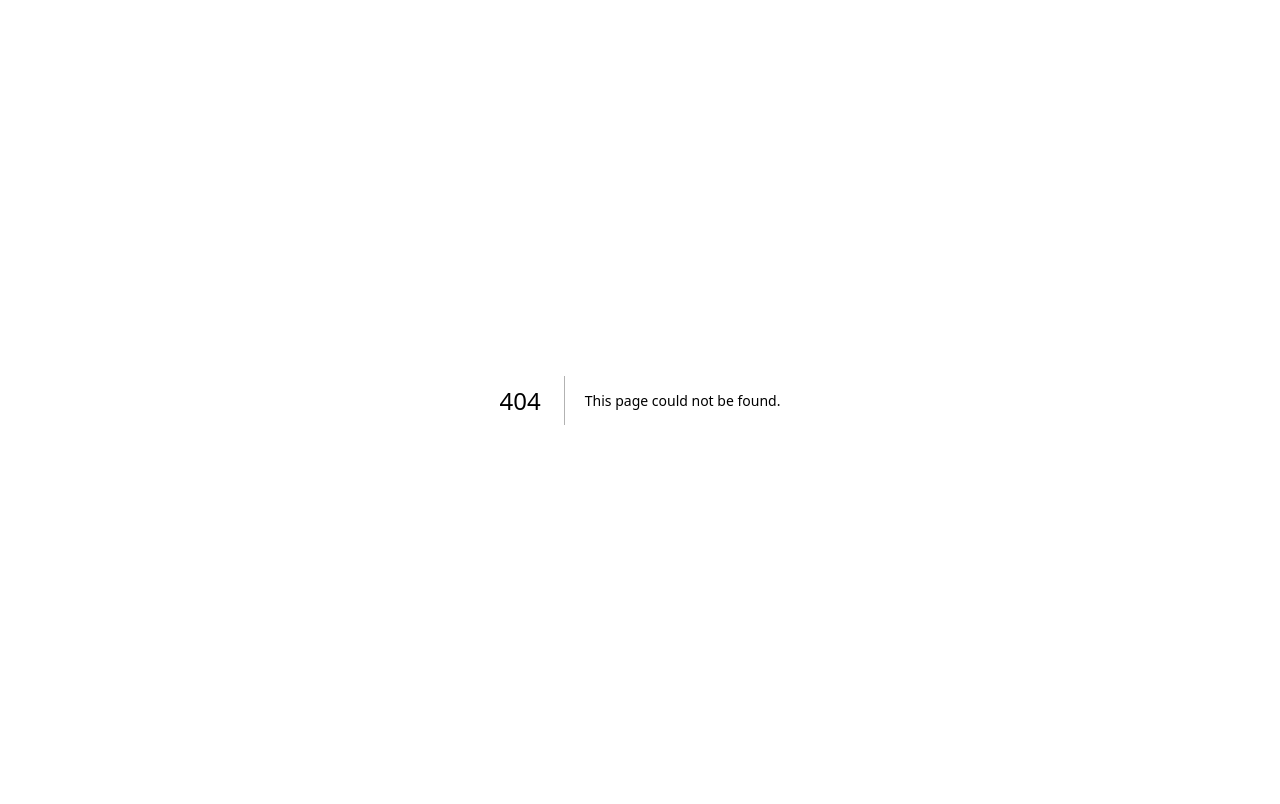
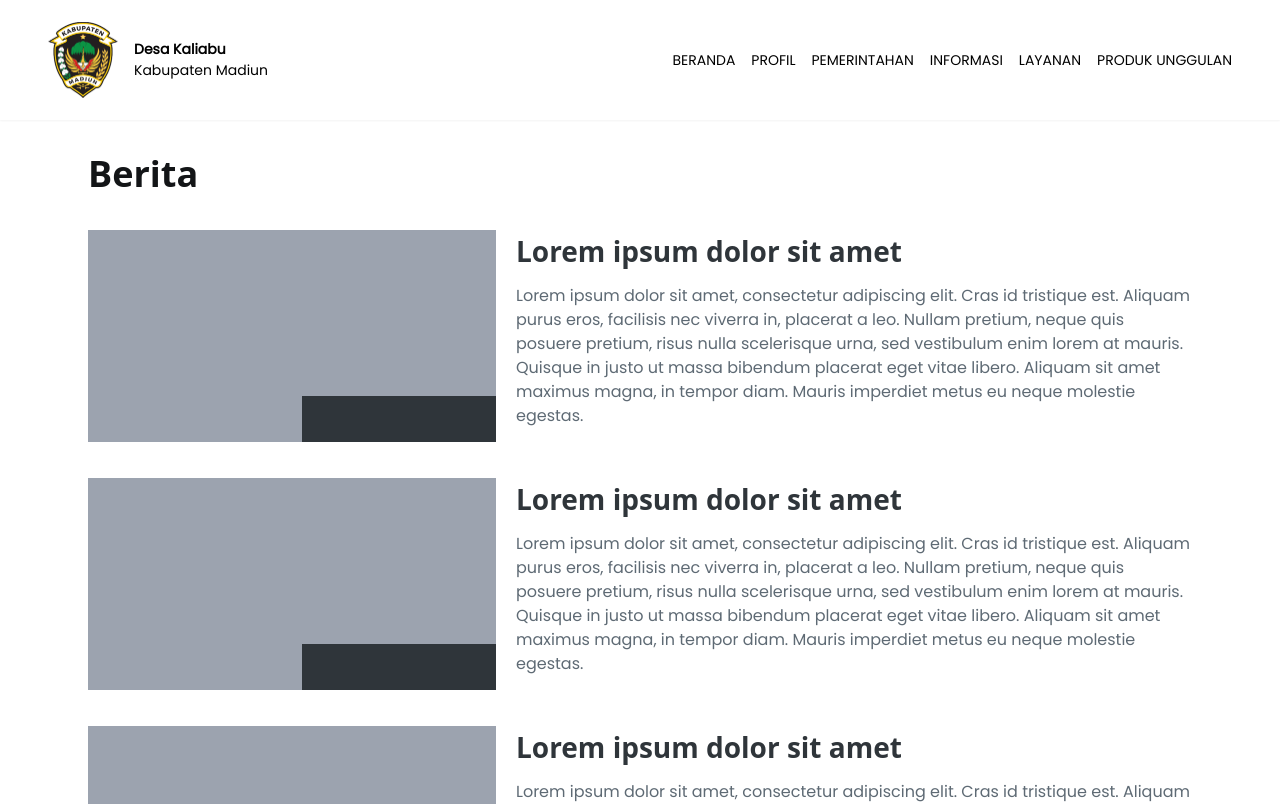
Before and after one commit to fahmigutawan/Next-KaliabuMadiun, a Next.js app: page /u/information/news in a window 1280 px wide. Before the commit this address had no page. Shown: the top 804 px of the page. Built offline with nearby package versions, Linux system fonts and the light colour scheme.

Commit message:
update ui

```diff
--- /dev/null
+++ b/src/app/u/information/news/[id]/page.tsx
@@ -0,0 +1,18 @@
+'use client'
+
+const NewsDetailPage = () => {
+  return (
+    <div className="px-[5.5rem] py-[2rem]">
+      <h2 className="text-secondary900 text-4xl font-bold mb-[53px]">Berita 1</h2>
+      <div className="w-full flex items-center justify-center mb-[4rem]">
+        <div className="bg-gray-400 w-[37.5rem] h-[17.7rem] text-center"></div>
+      </div>
+      <p className="whitespace-pre-line">{`
+      Lorem ipsum dolor sit amet, consectetur adipiscing elit. Curabitur faucibus ipsum orci, eget volutpat nulla porta at. Ut sit amet erat nec massa ornare sagittis. Mauris pulvinar velit quis vulputate ornare. Vivamus et dolor nec nisi convallis dapibus quis ut nunc. Fusce eget nulla fermentum, pellentesque nisi nec, maximus lorem. Duis eget dui maximus, congue diam ut, vulputate urna. Donec mollis risus nec metus fringilla, non pellentesque urna feugiat. Sed rutrum tincidunt sem, semper tempor ante luctus quis. Mauris feugiat venenatis velit, et blandit lorem maximus facilisis.
+
+      Lorem ipsum dolor sit amet, consectetur adipiscing elit. Curabitur faucibus ipsum orci, eget volutpat nulla porta at. Ut sit amet erat nec massa ornare sagittis. Mauris pulvinar velit quis vulputate ornare. Vivamus et dolor nec nisi convallis dapibus quis ut nunc. Fusce eget nulla fermentum, pellentesque nisi nec, maximus lorem. Duis eget dui maximus, congue diam ut, vulputate urna. Donec mollis risus nec metus fringilla, non pellentesque urna feugiat. Sed rutrum tincidunt sem, semper tempor ante luctus quis. Mauris feugiat venenatis velit, et blandit lorem maximus facilisis.`}</p>
+    </div>
+  )
+}
+
+export default NewsDetailPage
--- /dev/null
+++ b/src/app/u/information/news/page.tsx
@@ -0,0 +1,32 @@
+'use client'
+import Link from 'next/link'
+import { usePathname } from 'next/navigation'
+
+const Card = () => {
+    return (
+        <div className='flex flex-row gap-5'>
+            <Link href={"/u/information/news/berita1"} className='relative bg-gray-400 w-[408px] h-[212px]'>
+                <div className='absolute bottom-0 right-0 bg-secondary800 w-[194px] h-[46px]'></div>
+            </Link>
+            <div className='flex-1'>
+                <h3 className='text-secondary800 font-semibold text-[28px] mb-3'>Lorem ipsum dolor sit  amet</h3>
+                <p className='text-secondary700'>Lorem ipsum dolor sit amet, consectetur adipiscing elit. Cras id tristique est. Aliquam purus eros, facilisis nec viverra in, placerat a leo. Nullam pretium, neque quis posuere pretium, risus nulla scelerisque urna, sed vestibulum enim lorem at mauris. Quisque in justo ut massa bibendum placerat eget vitae libero. Aliquam sit amet maximus magna, in tempor diam. Mauris imperdiet metus eu neque molestie egestas.</p>
+            </div>
+        </div>
+    )
+}
+
+export default function NewsPage() {
+    const pathname = usePathname()
+
+    return (
+        <div className='px-[5.5rem] py-[2.1rem]'>
+            <h2 className='mb-9 text-secondary900 font-bold text-4xl'>Berita</h2>
+            <div className='flex flex-col gap-9'>
+                {[1, 2, 3].map(data => (
+                    <Card />
+                ))}
+            </div>
+        </div>
+    );
+};
--- a/src/app/u/layout.tsx
+++ b/src/app/u/layout.tsx
@@ -21,6 +21,9 @@ export default function UserLayout({ children }: { children: React.ReactNode })
             case Routes.GovermentPage:
                 setShowNavbar(true)
                 break
+            case Routes.NewsPage:
+                setShowNavbar(true)
+                break
             case Routes.InformationPage:
                 setShowNavbar(true)
                 break
@@ -34,13 +37,18 @@ export default function UserLayout({ children }: { children: React.ReactNode })
                 setShowNavbar(false)
                 break
         }
+
+        if(pathname.startsWith(Routes.NewsPage)){
+            setShowNavbar(true)
+        }
+
     }, [pathname])
 
     return (
         <div>
             {showNavbar && <Navbar />}
             {children}
-            <Footer/>
+            <Footer />
         </div>
     )
 }
--- a/src/component/home/berita-terkini.tsx
+++ b/src/component/home/berita-terkini.tsx
@@ -13,12 +13,10 @@ export const BeritaTerkini = () => {
                     <FaRegNewspaper color='#000000' className='w-[32px] h-[32px]' />
                     <p className='text-[24px] text-black font-bold'>Berita Terkini</p>
                 </div>
-                <button
-                    onClick={() => {
-
-                    }}
-                    className='bg-transparent border border-black px-[8px] rounded hover:bg-slate-100'
-                >Lihat Lainnya</button>
+                <Link
+                    href={'/u/information/news'}
+                    className='bg-transparent border border-black px-[8px] flex items-center justify-center rounded hover:bg-slate-100'
+                >Lihat Lainnya</Link>
             </div>
             <div className='flex w-full space-x-[16px]'>
                 <div className='w-1/2'>
--- a/src/component/home/galeri-kaliabu.tsx
+++ b/src/component/home/galeri-kaliabu.tsx
@@ -12,7 +12,6 @@ export const GaleriKaliabu = () => {
                 </div>
                 <button
                     onClick={() => {
-
                     }}
                     className='bg-transparent border border-black px-[8px] rounded hover:bg-slate-100'
                 >Lihat Lainnya</button>
--- a/src/routes/routes.tsx
+++ b/src/routes/routes.tsx
@@ -3,6 +3,7 @@ export enum Routes {
     ProfilePage = '/u/village-profile',
     GovermentPage = '/u/goverment',
     InformationPage = '/u/information',
+    NewsPage = '/u/information/news',
     ServicesPage = '/u/services',
     ProductPage = '/u/product',
     LoginPage = '/auth/login',
```
